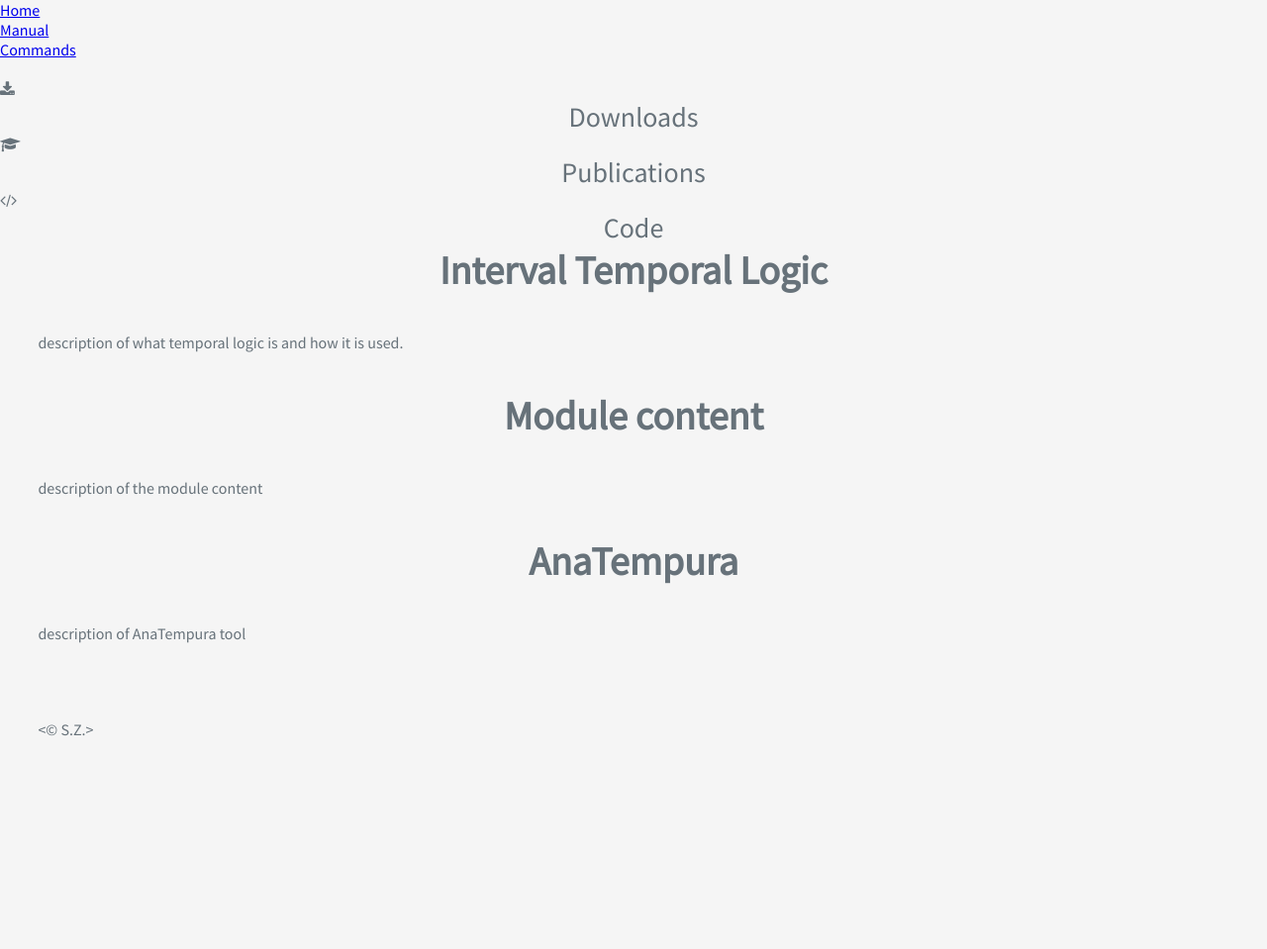
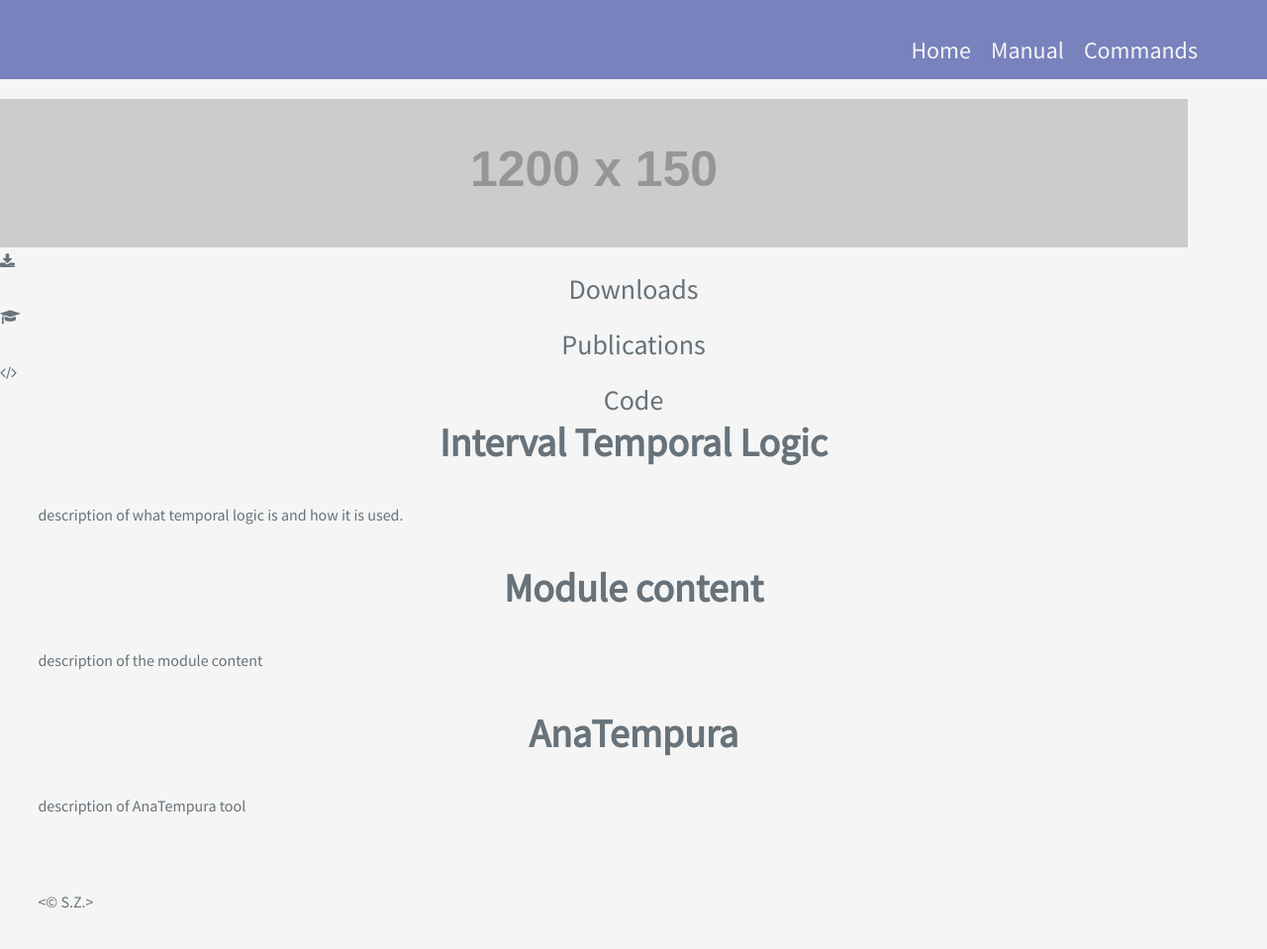
Before and after one commit to ZeStan/Front-end-web-dev, a plain HTML site: page index.html in a window 1280 px wide. Shown: the whole page at 99% size. Before the commit the page ends 800 px from the top, so only its background shows below. Drawn offline with Linux system fonts and the light colour scheme; placeholder pictures from the web are drawn by us.

Commit message:
Navigation style
Navigation set as an inline block. Colours changed. Added CSS for hover
selector, current page id.

```diff
--- a/index.html
+++ b/index.html
@@ -11,7 +11,7 @@
 <body>
 	<!-- Header menu-->
 	<header>
-		<div id="header">
+		<div id="header-wrapper">
 			<a href = "index.html" id="logo"></a>
 			<nav>
 				<a href="#" id="menu-icon"></a>
@@ -28,7 +28,7 @@
 	<section class="banner">
 		<div class="banner-wrapper"></div>
 		<!-- add image here-->
-		<img src="">
+	<img src="http://placehold.it/1200x150" alt="Placeholder">
 		<!--End Banner image-->
 
 		<!--Main links-->
@@ -41,7 +41,7 @@
 			<td><i class="fa fa-graduation-cap" aria-hidden="true"></i></td>
 			<h3>Publications</h3>
 		</section>
-		<section>
+		<section class="one-fourth" id= "code">
 			<i class="fa fa-code" aria-hidden="true"></i>
 			<h3>Code</h3>
 		</section>
--- a/style.css
+++ b/style.css
@@ -34,3 +34,48 @@ img{
 	height:auto;
 	width: auto;
 }
+/*Top left logo style*/
+#logo{
+	margin:	20px;
+	float: left;
+	width: 200px;
+	height:60px;
+}
+
+/*header style*/
+header{
+	background-color: #7882BD;
+	width: 100%;
+	height:	80px;
+}
+
+#header-wrapper{
+	max-width: 1200px;
+	margin: 0 auto;
+}
+/*navigation style*/
+nav{
+	float:right;
+	padding: 25px 20px 0 0;
+}
+ul{
+	list-style-type: none;
+}
+nav ul li{
+	font-family: 'Source Sans Pro', sans-serif;
+	display: inline-block;
+	float:left;
+	padding: 10px;
+	font-size:150%;
+
+}
+nav ul li a{
+	text-decoration: none;
+	color : #F5F5F5;
+}
+nav ul li a:hover{
+	color : #C3D7DF;
+}
+.current{
+	color:#C3D7DF;
+}
```
